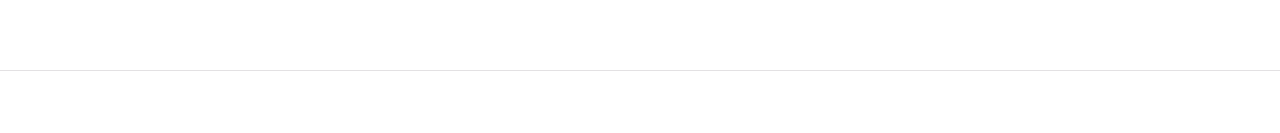
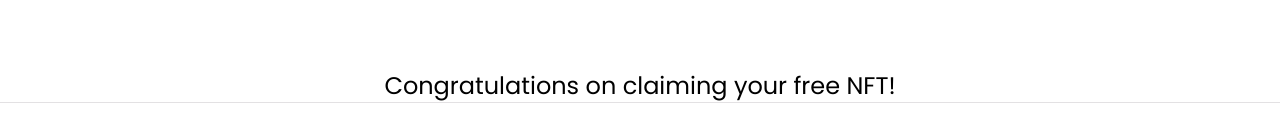
Before and after one commit to Jahanshah1/SynapseMarketplace, a Next.js app: page /my-nfts in a window 1280 px wide. Shown: the part 250-383 px from the top of the page. Built offline with nearby package versions, Linux system fonts and the light colour scheme; what wagmi would draw is missing.

Commit message:
my-nft page

```diff
--- a/components/Navbar.jsx
+++ b/components/Navbar.jsx
@@ -106,7 +106,7 @@ const ButtonGroup = ({ setActive, router }) => {
   ) : (
     <WagmiConfig client={wagmiClient}>
     <RainbowKitProvider chains={chains}>
-      <ConnectButton />
+      <ConnectButton showBalance={false} />
     </RainbowKitProvider>
   </WagmiConfig>
   );
--- a/pages/my-nfts.js
+++ b/pages/my-nfts.js
@@ -1,11 +1,19 @@
-import React from 'react'
+import Image from 'next/image';
+import Link from 'next/link';
+
+import { makeId } from '../utils/makeId';
+
+
+import images from '../assets'
+
+
 
 const MyNFTs = () => {
   return (
-    <div>
-
-    </div>
+    <div className='font-poppins text-2xl flex justify-center'>
+        Congratulations on claiming your free NFT!
+  </div>
   )
 }
 
-export default MyNFTs
+export default MyNFTs;
```
